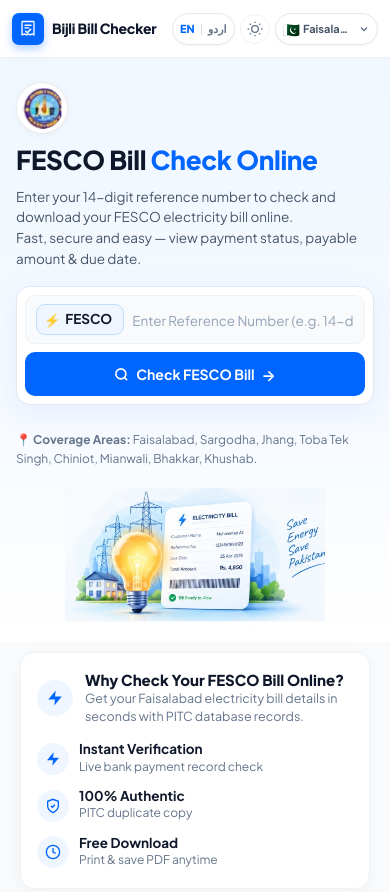
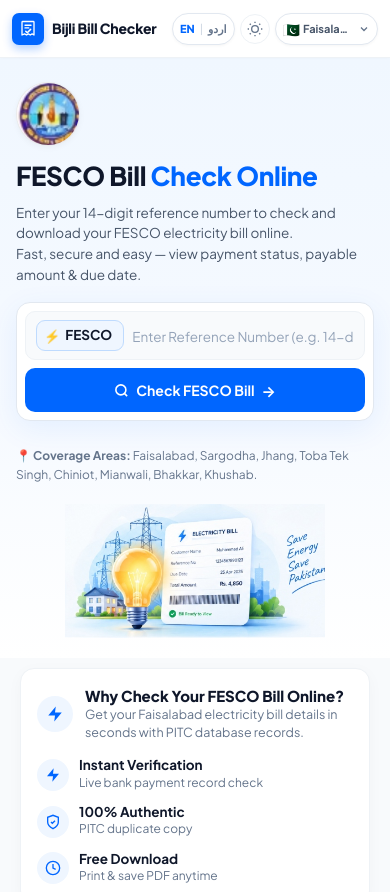
Before and after one commit to haseebkhokhar0999-lang/PITC-Bill-Checker, a website: page public/fesco-bill.html in a window 390 px wide. Shown: the top 892 px of the page. Drawn offline with Linux system fonts and the light colour scheme; a web font is replaced by a local one.

Commit message:
style: enlarge DISCO header logo and fit logos edge-to-edge in circle

```diff
--- a/public/style.css
+++ b/public/style.css
@@ -835,15 +835,24 @@
   background: #ffffff;
   border: 1px solid rgba(0, 0, 0, 0.08);
   box-shadow: 0 2px 6px rgba(0, 0, 0, 0.04);
-  padding: 2px;
+  padding: 0;
   box-sizing: border-box;
+}
+
+.hero-left .disco-logo-wrap {
+  width: 64px;
+  height: 64px;
+  margin-bottom: 14px;
 }
 
 .disco-logo-img {
   width: 100%;
   height: 100%;
-  object-fit: contain;
+  object-fit: cover;
   display: block;
+  border-radius: 50%;
+  transform: scale(1.18);
+  transform-origin: center center;
 }
 
 .disco-title {
@@ -2525,8 +2534,14 @@
     background: #ffffff;
     border: 1px solid rgba(0, 0, 0, 0.08);
     box-shadow: 0 2px 6px rgba(0, 0, 0, 0.04);
-    padding: 2px;
+    padding: 0;
     box-sizing: border-box;
+  }
+
+  .hero-left .disco-logo-wrap {
+    width: 64px;
+    height: 64px;
+    margin-bottom: 14px;
   }
 
   .disco-title {
```
